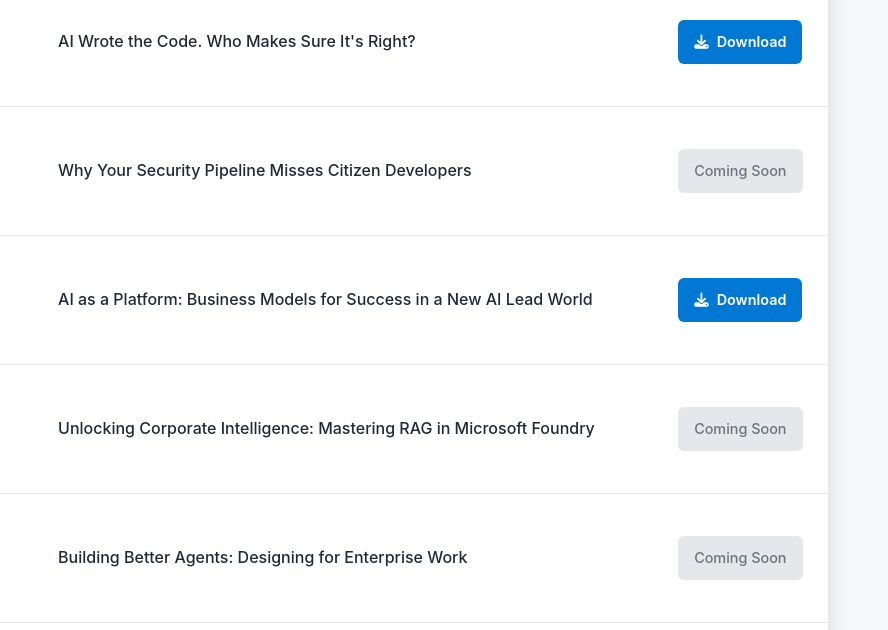
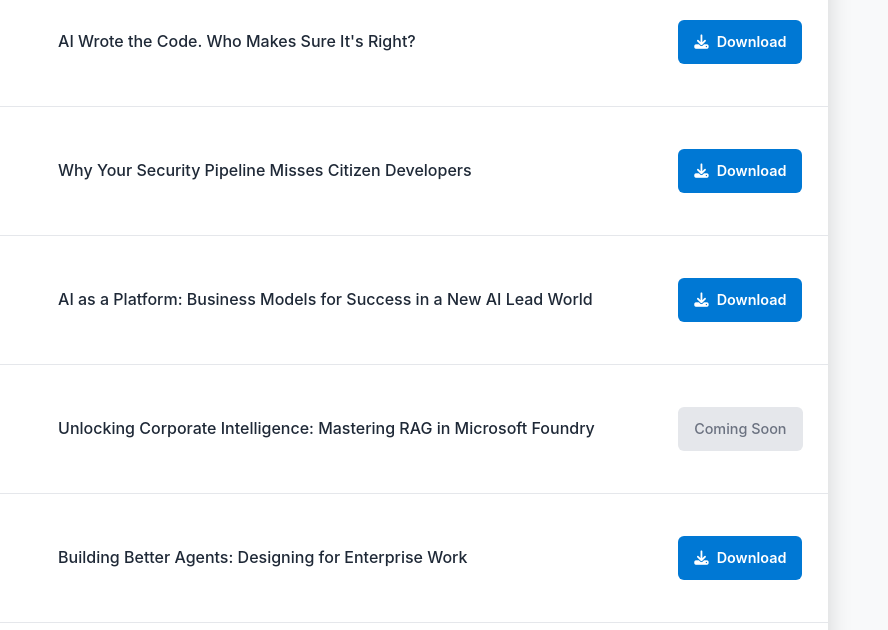
Before and after one commit to IgniteNYC/2026, a plain HTML site: page index.html in a window 1280 px wide. Shown: the part 3399-4029 px from the top of the page, 392-1280 px from the left. Drawn offline with Linux system fonts and the light colour scheme.

Commit message:
Add Keval and Kristen presentation download links
- Keval Prabhudesai: presentations/Why_Your_Security_Pipelines_Miss_Citizen_Developers_Keval_Prabhusadei.pdf
- Kristen Holmes: presentations/Building_Better_Agents_Kristen_Holmes.pdf

Updated table to replace 'Coming Soon' placeholders with download links.
Now 6 out of 9 presentations are available for download.

Co-authored-by: Copilot <223556219+Copilot@users.noreply.github.com>

```diff
--- a/index.html
+++ b/index.html
@@ -264,7 +264,9 @@
                             </td>
                             <td class="presentation-cell">Why Your Security Pipeline Misses Citizen Developers</td>
                             <td class="download-cell">
-                                <span class="placeholder">Coming Soon</span>
+                                <a href="presentations/Why_Your_Security_Pipelines_Miss_Citizen_Developers_Keval_Prabhusadei.pdf" download class="btn-download">
+                                    <i class="fas fa-download"></i> Download
+                                </a>
                             </td>
                         </tr>
                         <tr>
@@ -305,7 +307,9 @@
                             </td>
                             <td class="presentation-cell">Building Better Agents: Designing for Enterprise Work</td>
                             <td class="download-cell">
-                                <span class="placeholder">Coming Soon</span>
+                                <a href="presentations/Building_Better_Agents_Kristen_Holmes.pdf" download class="btn-download">
+                                    <i class="fas fa-download"></i> Download
+                                </a>
                             </td>
                         </tr>
                         <tr>
```
